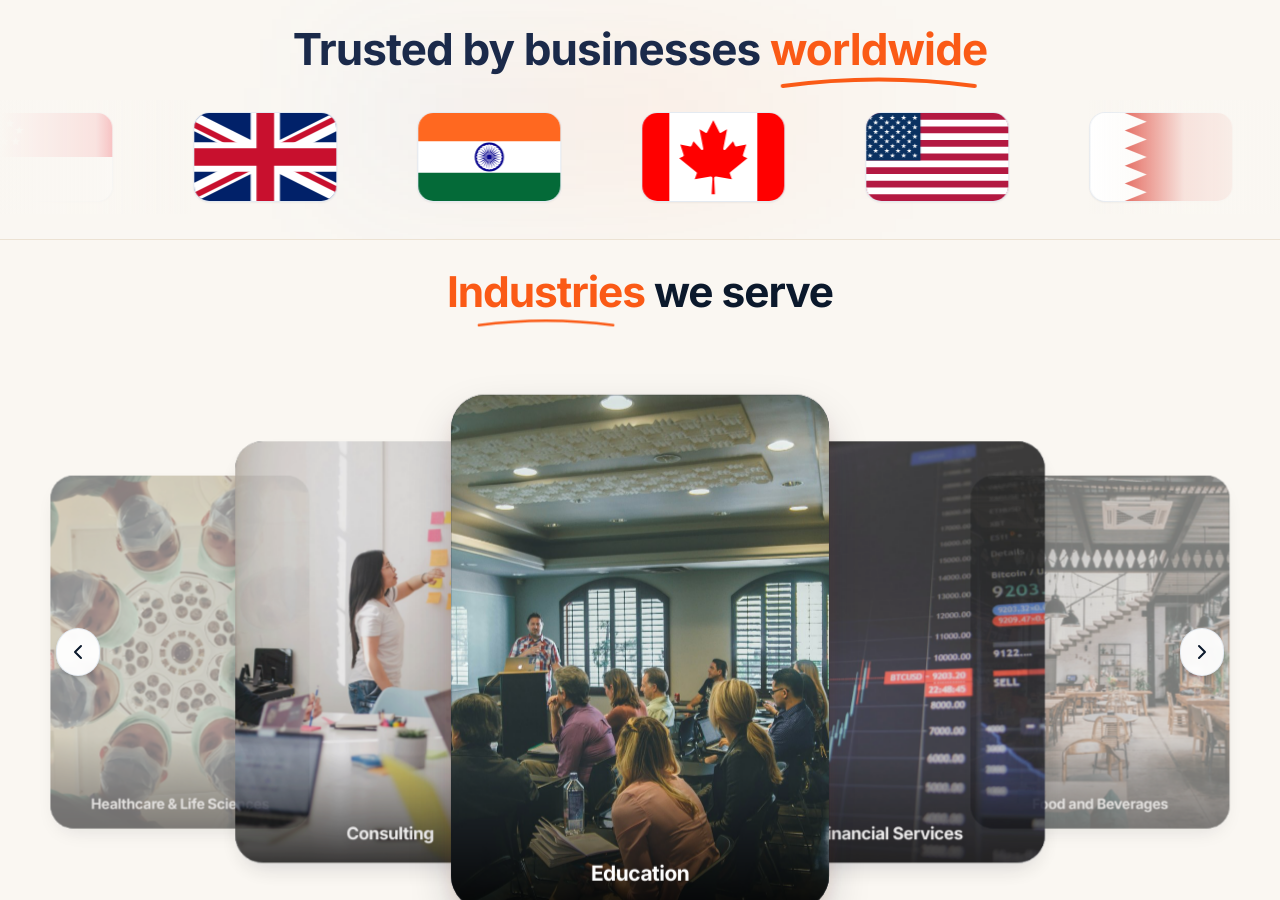
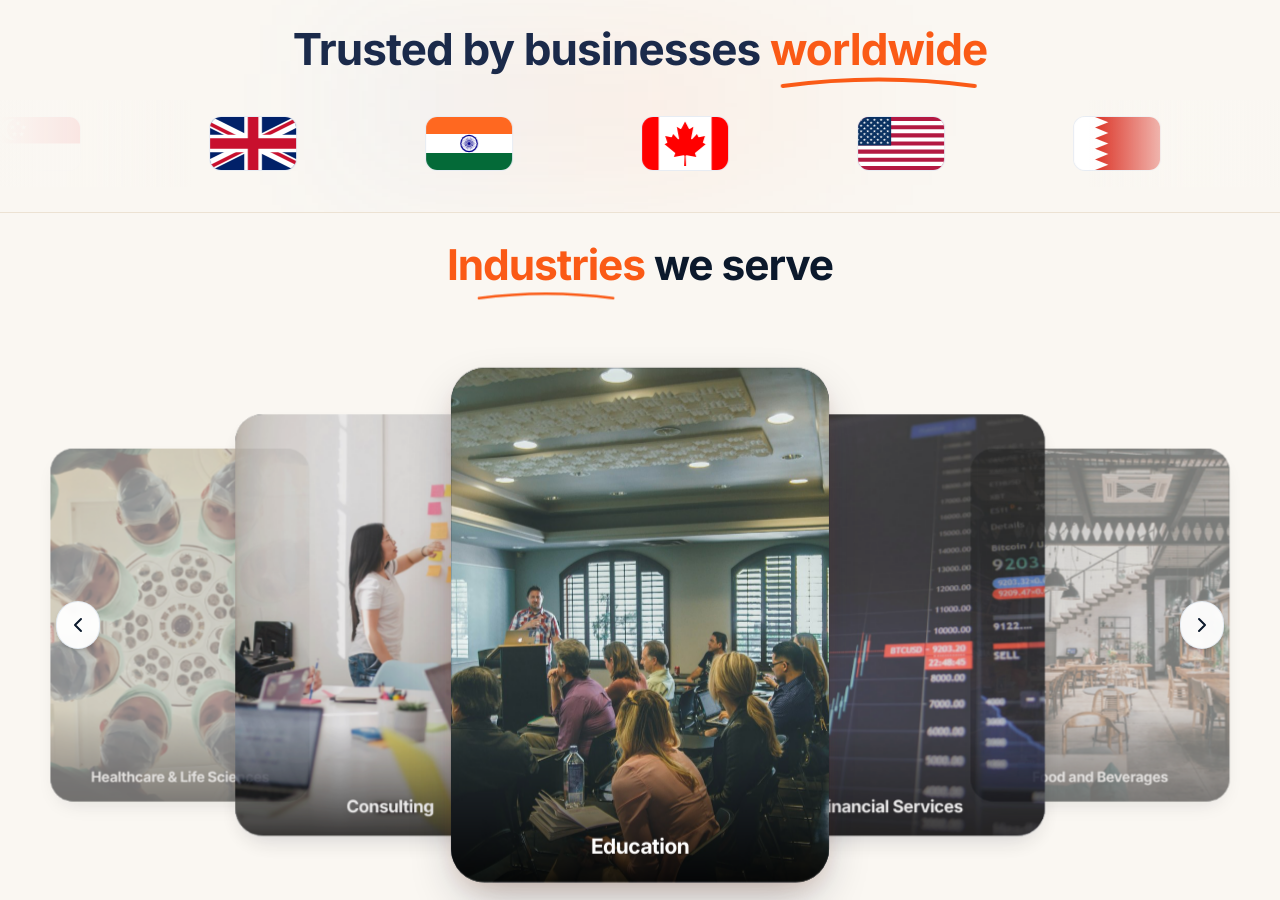
Before and after one commit to shubpatil654/Alphasure-website, a React (Vite) app: page / in a window 1280 px wide. Shown: the part 4489-5389 px from the top of the page. Built offline with nearby package versions, Linux system fonts and the light colour scheme; a web font is replaced by a local one.

Commit message:
feat(flags): reduce flag size and increase spacing between flags in marquee

```diff
--- a/src/components/CountryFlagsSection.jsx
+++ b/src/components/CountryFlagsSection.jsx
@@ -48,7 +48,7 @@ export default function CountryFlagsSection() {
       </div>
 
       {/* Ticker Container with Soft Gradient Fade Masks */}
-      <div className="relative w-full overflow-hidden py-2 sm:py-3 select-none relative z-10">
+      <div className="relative w-full overflow-hidden py-3 sm:py-4 select-none z-10">
 
         {/* Left Fade Mask */}
         <div className="absolute left-0 top-0 bottom-0 w-20 sm:w-32 lg:w-48 bg-gradient-to-r from-[#FAF7F2] via-[#FAF7F2]/90 to-transparent z-10 pointer-events-none"></div>
@@ -56,13 +56,13 @@ export default function CountryFlagsSection() {
         {/* Right Fade Mask */}
         <div className="absolute right-0 top-0 bottom-0 w-20 sm:w-32 lg:w-48 bg-gradient-to-l from-[#FAF7F2] via-[#FAF7F2]/90 to-transparent z-10 pointer-events-none"></div>
 
-        {/* Marquee Track with Prominently Enlarged and Spaced Pure Flags */}
-        <div className="animate-marquee-ltr flex items-center gap-8 sm:gap-10 md:gap-12 lg:gap-16 xl:gap-20">
+        {/* Marquee Track with Sleek Compact Flags and Generous Spacing */}
+        <div className="animate-marquee-ltr flex items-center gap-12 sm:gap-16 md:gap-20 lg:gap-28 xl:gap-32">
           {marqueeItems.map((country, index) => (
             <div
               key={`${country.code}-${index}`}
               title={country.name}
-              className="relative w-20 h-[52px] sm:w-24 sm:h-[62px] md:w-32 md:h-20 lg:w-36 lg:h-[90px] rounded-xl sm:rounded-2xl overflow-hidden shadow-sm hover:shadow-xl border border-slate-200/90 hover:border-[#FA5A16]/70 transition-all duration-300 transform hover:scale-105 shrink-0 cursor-pointer bg-white"
+              className="relative w-14 h-9 sm:w-16 sm:h-10 md:w-20 md:h-[50px] lg:w-[88px] lg:h-[55px] rounded-lg sm:rounded-xl overflow-hidden shadow-xs hover:shadow-lg border border-slate-200/80 hover:border-[#FA5A16]/70 transition-all duration-300 transform hover:scale-110 shrink-0 cursor-pointer bg-white"
             >
               <img
                 src={country.flag}
```
